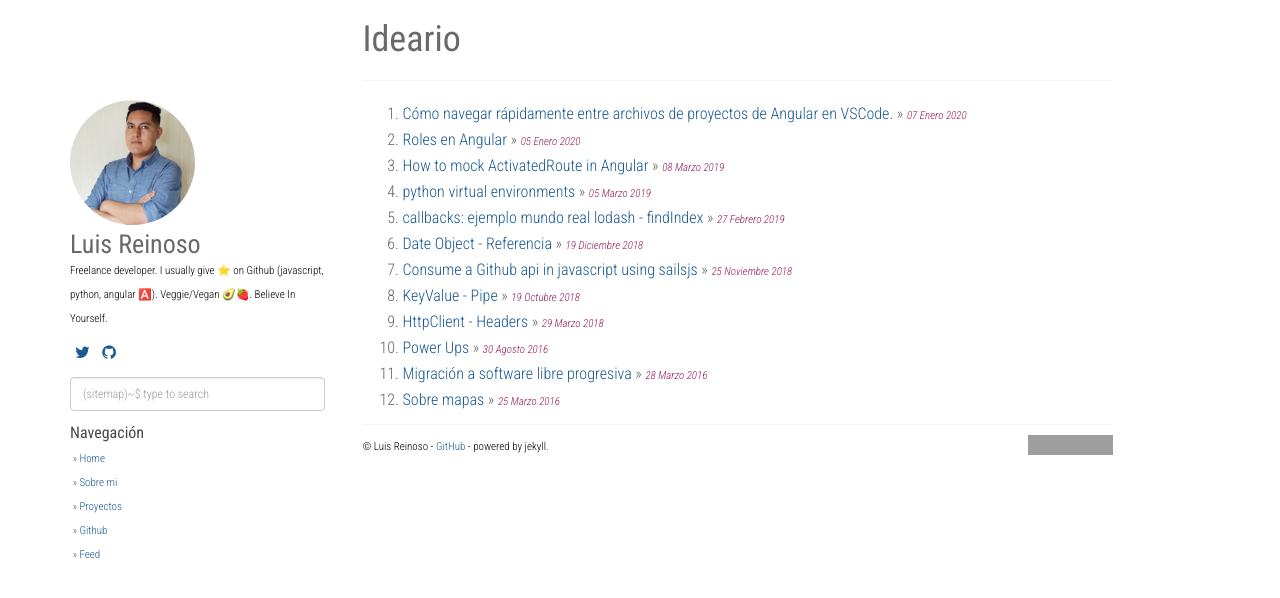
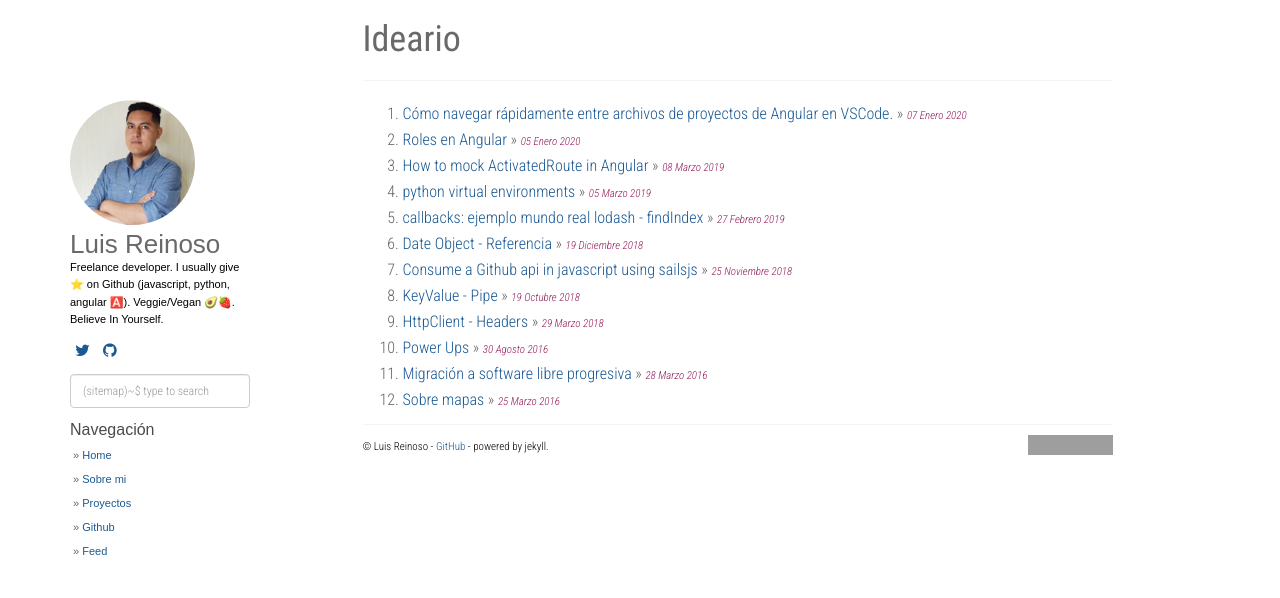
Before and after one commit to LuisReinoso/luisreinoso.github.io, a Jekyll site: the page built from index.html, in a window 1280 px wide. Shown: the top 598 px of the page. Built offline with Jekyll 4.4.1, drawn with Linux system fonts in a browser that asks for light colours; nearby versions of some CDN libraries; the list of posts is cut into pages by our own code; grey boxes are pictures that could not be loaded.

Commit message:
fix: User better font on about side.

```diff
--- a/static/css/main.css
+++ b/static/css/main.css
@@ -162,7 +162,8 @@ div.col-sm-3 strong {
 
 div.col-sm-3 div#about {
         margin-top: 0px;
-		color: black;
+        color: black;
+        line-height: 1.6em;
 }
 
 div.col-sm-3 img#about {
@@ -217,11 +218,15 @@ div.col-sm-3 img#about {
 }
 .post-content img, .content img {max-width: 100%}
 
+.fixed-condition {
+    font-family: Arial, Helvetica, sans-serif;
+}
+
 /* Responsive Conditional */
 @media (min-width: 1024px) {
     .fixed-condition {
         position: fixed;
-        max-width: 255px;
+        max-width: 180px;
     }
 }
 @media (max-width: 768px) {
```
